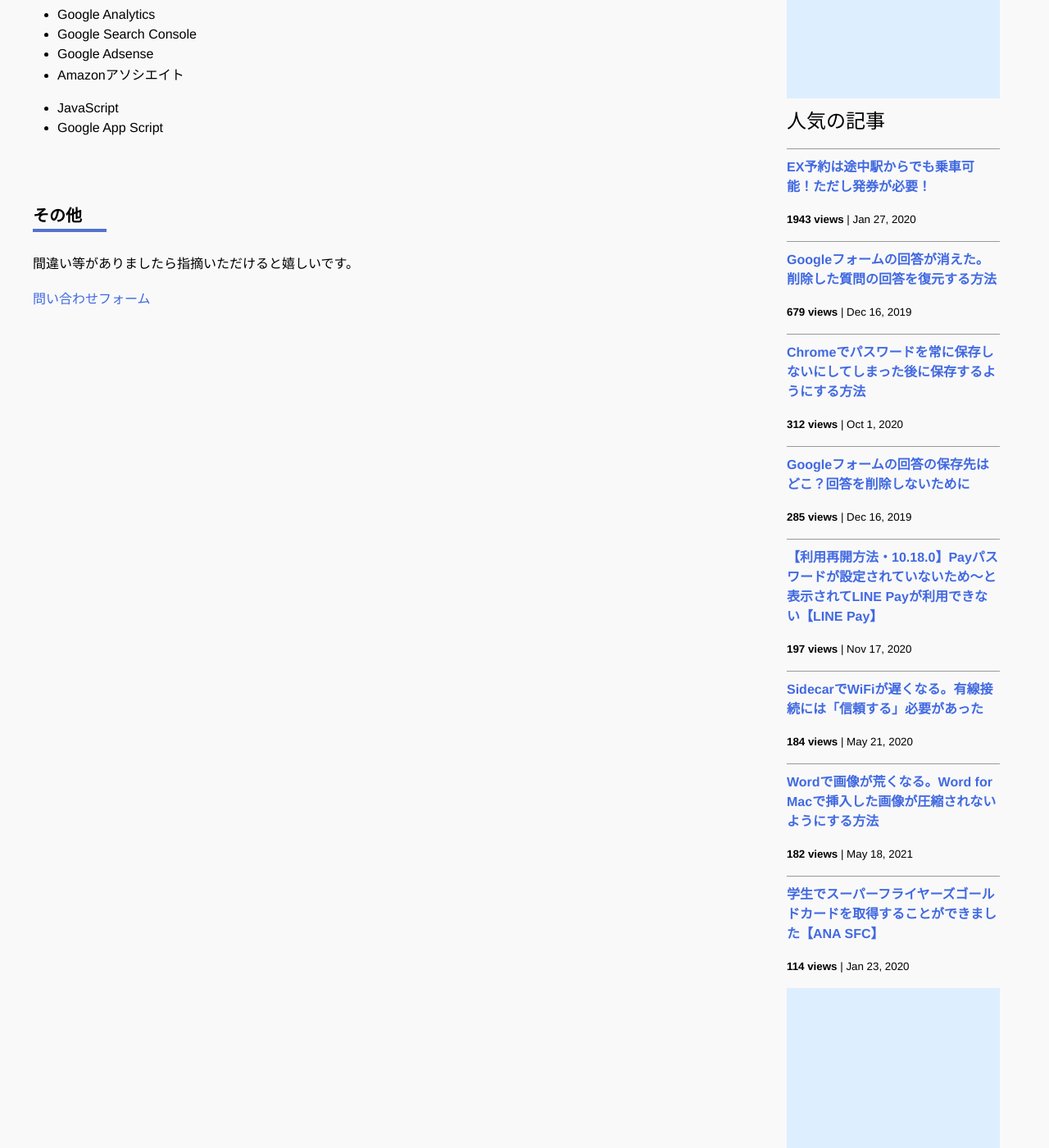
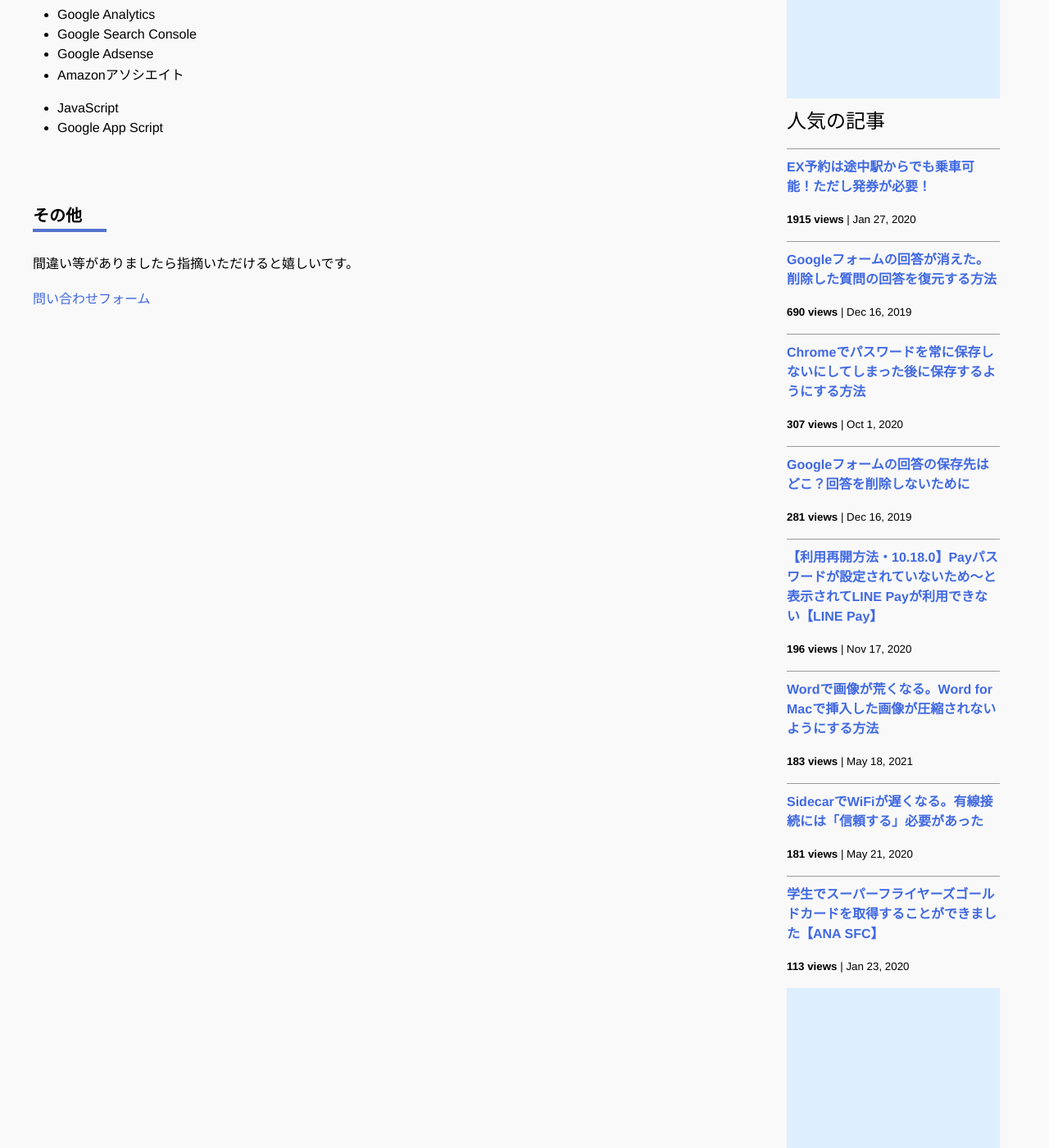
Before and after one commit to iwanaminami/shoyaiwaname, a Jekyll site: the page built from about.markdown, in a window 1280 px wide and 1400 px high, scrolled down 693 px. Shown: the whole window at 82% size. Built offline with Jekyll 4.4.1, drawn with Linux system fonts in a browser that asks for light colours; nearby versions of some CDN libraries; comment, search, counter and statistics services are not loaded.

Commit message:
a new commit message

```diff
--- a/_data/popularposts.yml
+++ b/_data/popularposts.yml
@@ -1,17 +1,17 @@
 side:
-  - view: 1943
+  - view: 1915
     url: /2020/01/27/ex-rideontheway.html
-  - view: 679
+  - view: 690
     url: /2019/12/16/restore-googleform.html
-  - view: 312
+  - view: 307
     url: /2020/10/01/googlepassword.html
-  - view: 285
+  - view: 281
     url: /2019/12/16/googleform-answers.html
-  - view: 197
+  - view: 196
     url: /2020/11/17/linepay.html
-  - view: 184
+  - view: 183
+    url: /2021/05/18/image-compression-word.html
+  - view: 181
     url: /2020/05/21/sidecar-via-cable.html
-  - view: 182
-    url: /2021/05/18/image-compression-word.html
-  - view: 114
+  - view: 113
     url: /2020/01/23/sfcgold.html
```
